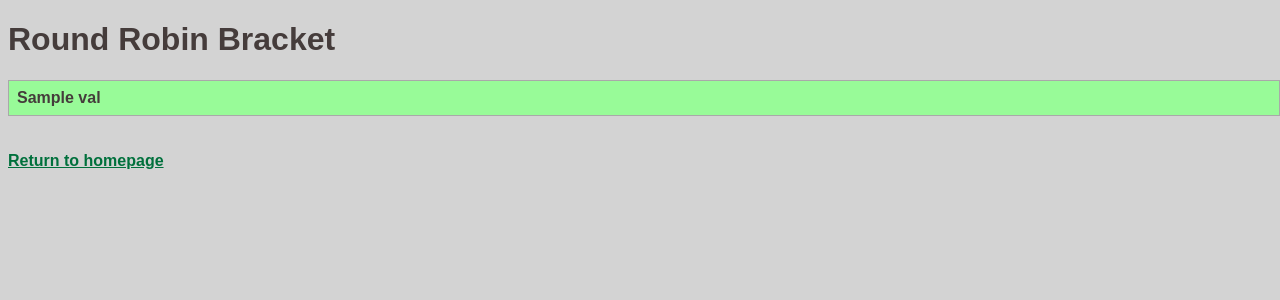
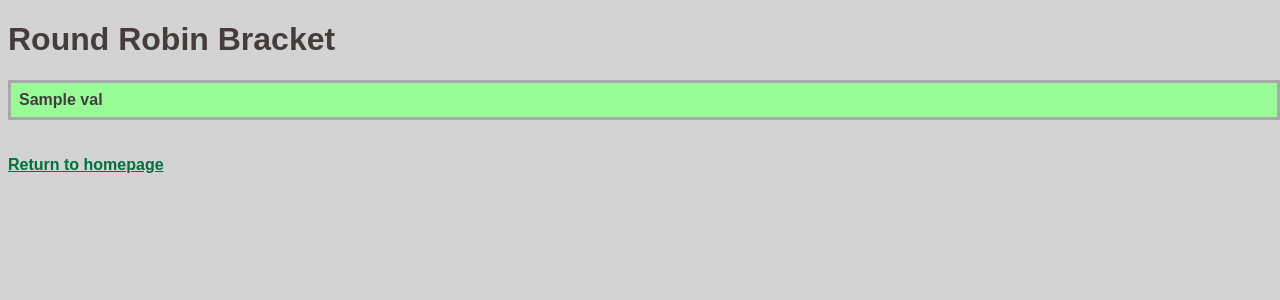
Before and after one commit to drdeford/PickleBrackets, a Flask app: template localflasktest/templates/RR.html in a window 1280 px wide. Shown: the top 300 px of the page. Run offline with Flask 2, Linux system fonts and the light colour scheme; the template is opened without the code that fills it: most values are stand-ins (such as "Sample title", 1, 10 or a date in 2020).

Commit message:
Update RR.html

```diff
--- a/localflasktest/templates/RR.html
+++ b/localflasktest/templates/RR.html
@@ -20,7 +20,7 @@ table {
 }
 
 td, th {
-  border: 1px solid #A9A9A9;
+  border: 3px solid #A9A9A9;
   text-align: left;
   padding: 8px;
 }
@@ -29,6 +29,10 @@ tr:nth-child(even) {
   background-color: #dddddd;
 }
 tr:nth-child(odd) {
+  background-color: #008080;
+}
+
+tr:first-child td {
   background-color: #98FB98;
 }
 
```
